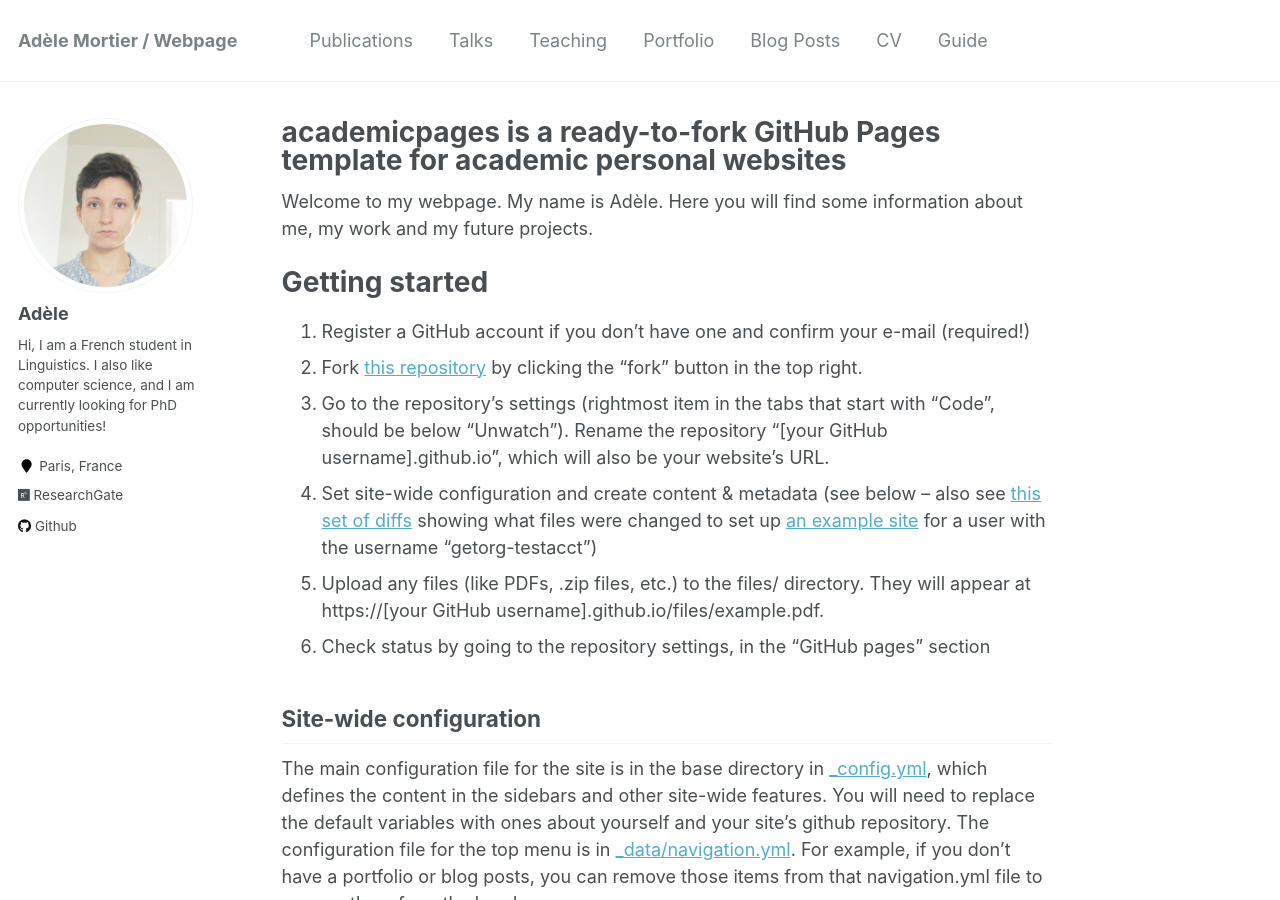
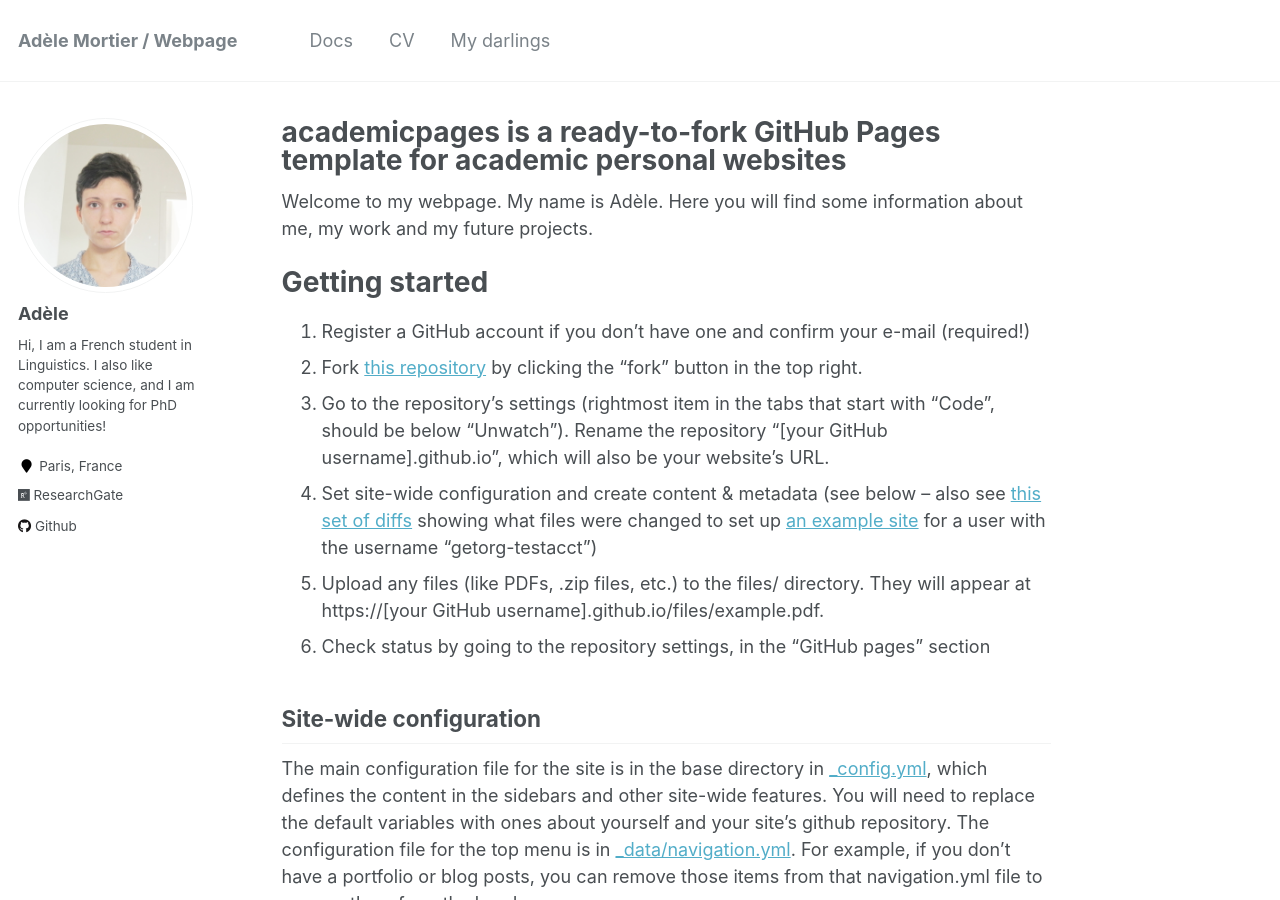
Before and after one commit to AdeleMortier/AdeleMortier.github.io, a Jekyll site: the page built from _pages/about.md, in a window 1280 px wide and 900 px high. Built offline with Jekyll 4.4.1, drawn with Linux system fonts in a browser that asks for light colours.

Commit message:
changed navigation

```diff
--- a/_data/navigation.yml
+++ b/_data/navigation.yml
@@ -1,22 +1,11 @@
 # main links links
 main:
-  - title: "Publications"
-    url: /publications/
 
-  - title: "Talks"
-    url: /talks/
-
-  - title: "Teaching"
-    url: /teaching/
-
-  - title: "Portfolio"
-    url: /portfolio/
-
-  - title: "Blog Posts"
-    url: /year-archive/
+  - title: "Docs"
+    url: /docs/
 
   - title: "CV"
     url: /cv/
 
-  - title: "Guide"
-    url: /markdown/
+  - title: "My darlings"
+    url: /cats/
```
